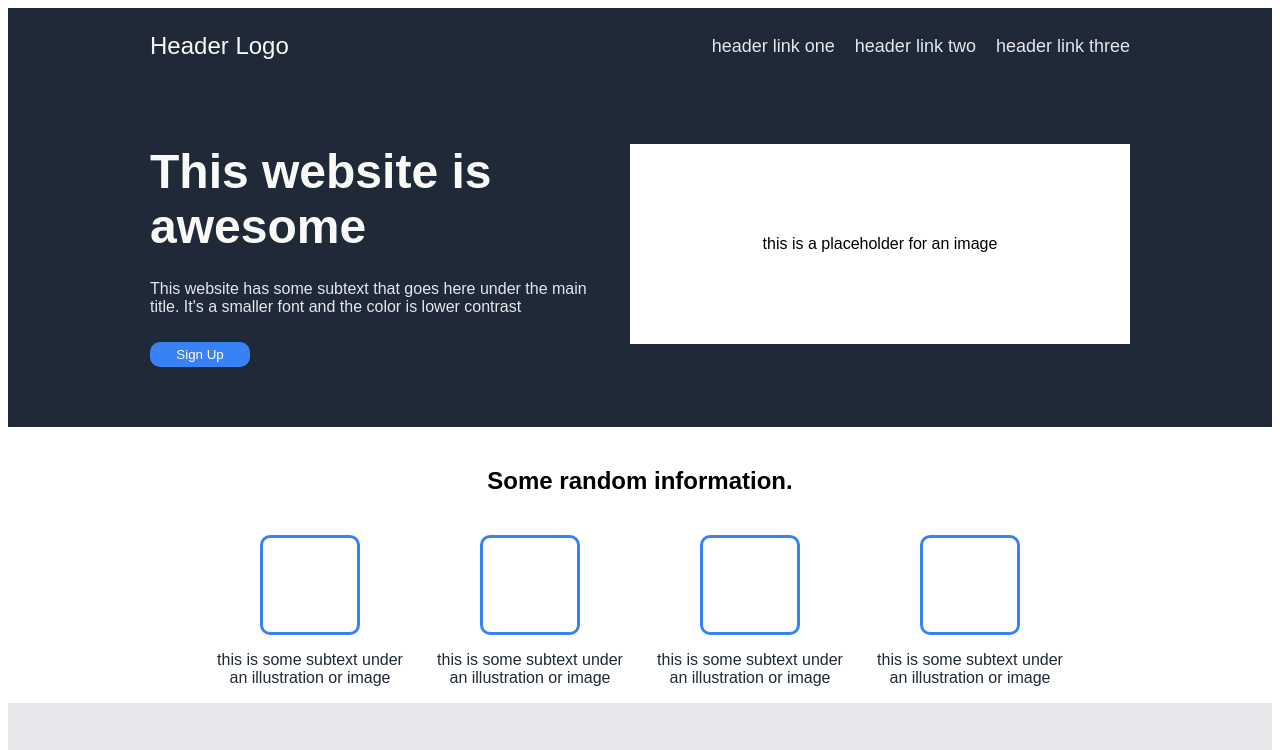
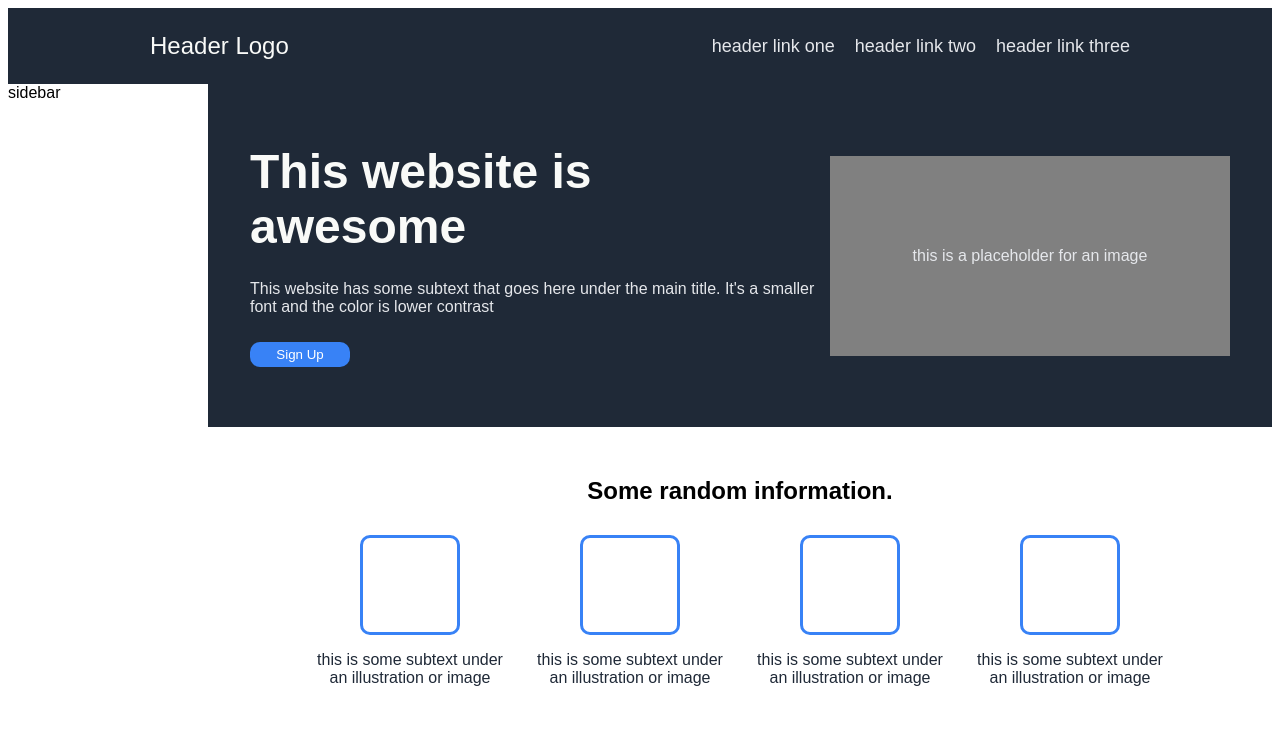
Before and after one commit to rainreality/odin-landing-page, a plain HTML site: page index.html in a window 1280 px wide. Shown: the top 750 px of the page. Drawn offline with Linux system fonts and the light colour scheme.

Commit message:
feat: Make page more flexible for smaller screens
Still need to figure out how to get the site to
scale vertically. But for right now, horizontal
scaling is working. Tried to emulate the config
that was in example 7 of css flex challenge. But
it doesn't appear to be working.

```diff
--- a/index.html
+++ b/index.html
@@ -2,11 +2,13 @@
 <html lang="en">
 <head>
     <meta charset="UTF-8">
+    <meta http-equiv="X-UA-Compatible" content="IE=edge">
     <meta name="viewport" content="width=device-width, initial-scale=1.0">
     <title>Project: Landing Page</title>
     <link rel="stylesheet" href="styles.css">
 </head>
 <body>
+
         <div class="header-container">
             <div class="header">
                 <p class="header-logo-text">Header Logo</p>
@@ -17,6 +19,11 @@
                 </ul>
             </div>
         </div>
+        <div class="body">
+        <div class="sidebar">
+            sidebar
+        </div>
+            <div class="container">
             <div class="overview">
                 <div class="overview-container">
                     <div class="overview-left">
@@ -63,8 +70,10 @@
                     <button>Sign up</button>
                 </div>
             </div>
+        </div>
+        </div>
         <div class="footer">
-        <p>Copyright © The Odin Project 2021s</p>
+            <p>Copyright © The Odin Project 2021</p>
         </div>
 </body>
 </html>
--- a/styles.css
+++ b/styles.css
@@ -1,27 +1,38 @@
 * {
     font-family: sans-serif;
-    /*border: 1px solid black;*/
     box-sizing: border-box;
+}
+body {
+    display: flex;
+    flex-direction: column;
+}
+.body {
+    display: flex;
+    flex: 1;
+}
+.home {
+    display: flex;
+    flex-direction: column;
 }
 .header-logo-text {
     font-size: 24px;
     color: #F9FAF8;
     margin-left: 10px;
 }
-
 .header {
     background-color: #1F2937;
     display: flex;
     justify-content: space-between;
     align-items: center;
     flex-basis: 1000px;
+    color: #E5E7EB;
+    font-size: 18px;
+    margin: 0;
 }
 .header-container {
     display: flex;
-    /*align-items: center;*/
     justify-content: center;
     background-color: #1F2937;
-    /*width: 800px;*/
 }
 ul {
     display: flex;
@@ -39,66 +50,55 @@ li {
 .overview-container {
     display: flex;
     flex-wrap: wrap;
+    justify-content: center;
     width: 1000px;
     padding: 10px;
     gap: 10px;
+    align-items: center;
 }
 .overview {
     background-color: #1F2937;
     display: flex;
     justify-content: center;
-    padding: 50px 0px;
-}
-.overview p {
+    padding: 50px 0;
     color: #E5E7EB;
 }
 .overview-left {
-    flex: 1 1 400px;
-    flex-direction: column;
+    flex: 1;
     display: flex;
     gap: 10px;
+    flex-wrap: wrap;
 }
-
 h1 {
     font-size: 48px;
     font-weight: bolder;
     color: #F9FAF8;
-    margin: 0px;
+    margin: 0;
 }
-
 h2 {
     text-align: center;
-    padding: 20px 0;
+    padding: 0;
+    margin: 0;
+    margin-bottom: 30px;
 }
-
 .img-placeholder {
-    background-color: white;
-    width: 500px;
+    background-color: grey;
+    width: 400px;
     height: 200px;
     display: flex;
     justify-content: center;
     align-items: center;
 }
-
 button {
     background-color: #3882F6;
     color: white;
-    border: 0px;
+    border: 0;
     padding: 5px 20px;
     border-radius: 10px;
     width: 100px;
 }
-
-.header {
-    color: #E5E7EB;
-    font-size: 18px;
-    margin: 0px;
-}
 .information{
-    display: flex;
-    justify-content: center;
-    flex-direction: column;
-    align-items: center;
+    padding: 50px 0;
 }
 .info-container {
     display: flex;
@@ -112,6 +112,7 @@ button {
     flex-basis: 200px;
     align-items: center;
     text-align: center;
+    color: #1F2937
 }
 .square-img-placeholder {
     width: 100px;
@@ -119,42 +120,30 @@ button {
     border-radius: 10px;
     border: 3px solid #3882F6;
 }
-
-.info-item p {
-    color: #1F2937
-}
-
 .quotes {
     background-color: #E5E7EB;
     color: #1f2937;
     display: flex;
     justify-content: center;
-    flex-wrap: wrap;
 }
-
 .quotation {
     font-size: 36px;
     font-style: italic;
-    flex-basis: 1000px;
     margin:0;
 }
-
 .attribution {
     text-align: right;
     font-weight: bold;
     margin: 0;
 }
-
 .quote-group {
     width: 1000px;
     padding: 75px 50px;
 }
-
 .call-to-action-section {
     display: flex;
     justify-content: center;
 }
-
 .call-to-action-blue {
     background-color: #3882F6;
     display: flex;
@@ -165,31 +154,39 @@ button {
     margin: 50px 0;
     flex-wrap: wrap;
 }
-
 .call-to-action-blue button {
     border: 1px solid white;
     width: 100px;
     height: 27px;
     margin: 10px 0;
 }
-
 h3 {
     margin: 0;
 }
-
 .call-to-action-text p{
     margin: 0;
 }
-
 .call-to-action-text {
-    padding: 20px 0px;
+    padding: 20px 0;
     color: #f9faf8;
     padding: 20px;
+
 }
-
 .footer {
     background-color: #1F2937;
     text-align: center;
     color: #f9faf8;
     padding: 20px 0;
+    display: flex;
+    justify-content: center;
 }
+
+.sidebar {
+    width: 200px;
+    flex-shrink: 0;
+}
+
+.container {
+    display: flex;
+    flex-direction: column;
+}
```
Lines whose indentation alone changed are shown as unchanged.
